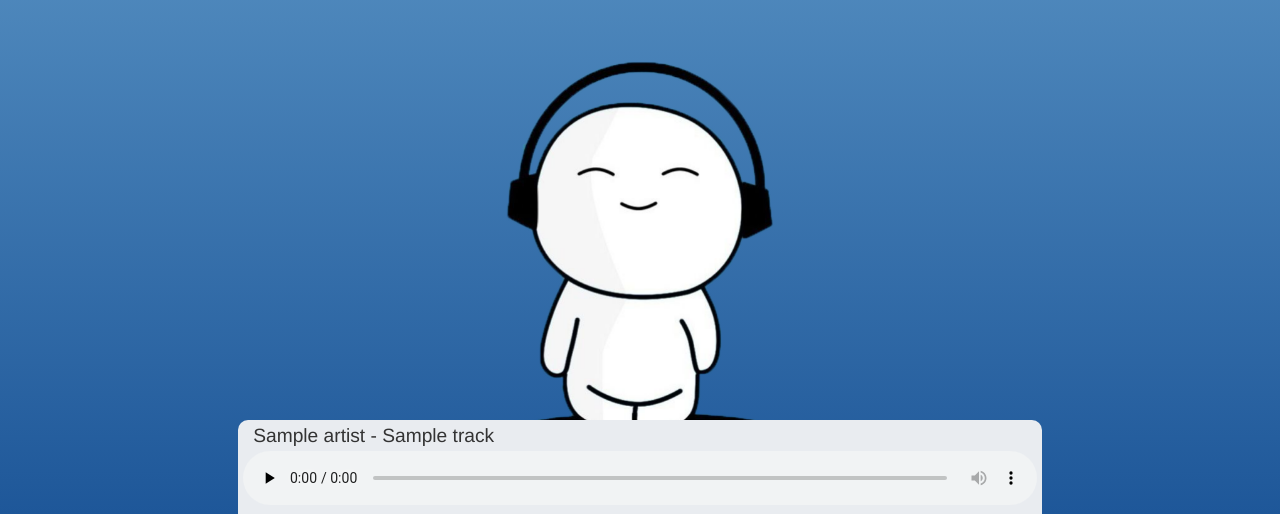
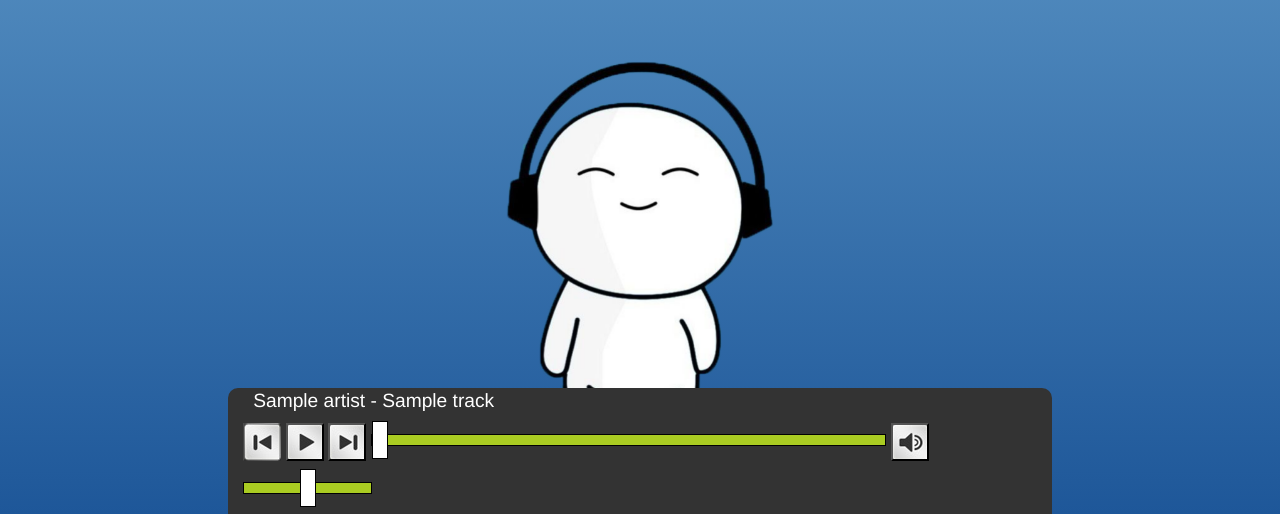
Before and after one commit to dimkonko/VkML-Flask, a Flask app: template templates/profile.html in a window 1280 px wide. Shown: the part 286-800 px from the top of the page. Run offline with Flask 2, Linux system fonts and the light colour scheme; the template is opened without the code that fills it: most values are stand-ins (such as "Sample title", 1, 10 or a date in 2020).

Commit message:
Reworked player

```diff
--- a/app.py
+++ b/app.py
@@ -62,7 +62,7 @@ def profile():
 		audio_count - Total audio tracks
 	"""
 	req_data = vkapi.get_audio(session["user"]["user_id"],
-		session["user"]["access_token"])
+		session["user"]["access_token"], count=5)
 	if "error" in req_data:
 		print "Error in get_audio:"
 		print req_data
--- a/etc/vkapi.py
+++ b/etc/vkapi.py
@@ -39,7 +39,6 @@ def get_albums(owner_id, access_token):
 	"""
 	url_args = locals()
 	url = build_url("https://api.vk.com", "/method/audio.getAlbums", url_args)
-	print "getAlbums:", url
 	r = requests.post(url)
 	req_data = json.loads(r.text)
 	return req_data
--- /dev/null
+++ b/static/css/player.css
@@ -0,0 +1,59 @@
+.player_button {
+	width: 38px;
+	height: 38px;
+	background-repeat: none;
+}
+
+.player_prev {
+	background: url("../img/icons.png") -212px -1px;
+}
+.player_play {
+	background: url("../img/icons.png") -1px -1px;
+}
+.player_pause {
+	background: url('../img/icons.png') -71px -1px;
+}
+.player_next {
+	background: url("../img/icons.png") -139px -1px;
+}
+#player_range {
+	width: 65%;
+}
+.player_volume {
+	background: url("../img/icons.png") -1px -108px;
+}
+.player_volume_range {
+	width: 100px;
+}
+
+#player_title {
+	width: 100%;
+	color: white;
+}
+
+.player_wrapp {
+	position: fixed;
+	background-color: #E9ECF0;
+	z-index: 2;
+	padding: 5px;
+	width: 62%;
+	bottom: 0;
+	left: 0;
+	right: 0;
+	margin: auto;
+	border-top-left-radius: 10px;
+	border-top-right-radius: 10px;
+	float: left;
+	background-color: #333333;
+	padding: 2px 15px;
+}
+.player_track {
+	margin-bottom: 4px;
+	padding-left: 10px;
+	font-size: 1.2em;
+	color: #333333;
+}
+.player {
+	width: 100%;
+	background-color: #E9ECF0;
+}
--- /dev/null
+++ b/static/css/player_scrubber.css
@@ -0,0 +1,78 @@
+.player_scrubber {
+	-webkit-appearance: none;
+	margin: 18px 0;
+}
+.player_scrubber:focus {
+	outline: none;
+}
+.player_scrubber::-webkit-slider-runnable-track {
+	width: 100%;
+	height: 12px;
+	cursor: pointer;
+	animate: 0.2s;
+	background: #ac2;
+	border: 0.1px solid #010101;
+}
+.player_scrubber::-webkit-slider-thumb {
+	border: 1px solid #000000;
+	height: 38px;
+	width: 16px;
+	background: #ffffff;
+	cursor: pointer;
+	-webkit-appearance: none;
+	margin-top: -14px;
+}
+
+.player_scrubber::-moz-range-track {
+	width: 100%;
+	height: 8.4px;
+	cursor: pointer;
+	animate: 0.2s;
+	background: #3071a9;
+	border: 0.1px solid #010101;
+}
+.player_scrubber::-moz-range-thumb {
+	border: 1px solid #000000;
+	height: 36px;
+	width: 16px;
+	border-radius: 3px;
+	background: #ffffff;
+	cursor: pointer;
+}
+.player_scrubber::-ms-track {
+	width: 100%;
+	height: 8.4px;
+	cursor: pointer;
+	animate: 0.2s;
+	background: transparent;
+	border-color: transparent;
+	border-width: 16px 0;
+	color: transparent;
+}
+.player_scrubber::-ms-fill-lower {
+	background: #2a6495;
+	border: 0.2px solid #010101;
+	border-radius: 2.6px;
+	box-shadow: 1px 1px 1px #000000, 0px 0px 1px #0d0d0d;
+}
+.player_scrubber::-ms-fill-upper {
+	background: #3071a9;
+	border: 0.2px solid #010101;
+	border-radius: 2.6px;
+	box-shadow: 1px 1px 1px #000000, 0px 0px 1px #0d0d0d;
+}
+.player_scrubber::-ms-thumb {
+	box-shadow: 1px 1px 1px #000000, 0px 0px 1px #0d0d0d;
+	border: 1px solid #000000;
+	height: 36px;
+	width: 16px;
+	border-radius: 3px;
+	background: #ffffff;
+	cursor: pointer;
+}
+.player_scrubber:focus::-ms-fill-lower {
+  background: #3071a9;
+}
+.player_scrubber:focus::-ms-fill-upper {
+  background: #367ebd;
+}
--- a/static/css/profile.css
+++ b/static/css/profile.css
@@ -9,31 +9,6 @@
 	position: fixed;
 	float: left;
 	margin: 20px;
-}
-
-/* Player */
-.player_wrapper {
-	position: fixed;
-	background-color: #E9ECF0;
-	z-index: 2;
-	padding: 5px;
-	width: 62%;
-	bottom: 0;
-	left: 0;
-	right: 0;
-	margin: auto;
-	border-top-left-radius: 10px;
-	border-top-right-radius: 10px;
-}
-.player_track {
-	margin-bottom: 4px;
-	padding-left: 10px;
-	font-size: 1.2em;
-	color: #333333;
-}
-.player {
-	width: 100%;
-	background-color: #E9ECF0;
 }
 
 /* Track list */
--- a/templates/profile.html
+++ b/templates/profile.html
@@ -3,6 +3,8 @@
 
 {% block head %}
 	<link rel="stylesheet" href="static/css/button.css">
+	<link rel="stylesheet" href="static/css/player_scrubber.css">
+	<link rel="stylesheet" href="static/css/player.css">
 	<link rel="stylesheet" href="static/css/profile.css">
 
 	<script src="static/js/jquery-1.11.0.min.js"></script>
@@ -12,17 +14,24 @@
 <div class="menu_buttons">
 	<a class="btn" href="/logout">Logout</a>
 </div>
-<div class="player_wrapper">
-	<div id="player_track" class="player_track">{{ track_list[0].artist }} - {{ track_list[0].title }}</div>
-	<audio id="player" class="player" src="{{ track_list[0].url }}" controls preload="none">
-		Your browser doesn't support this player :(
-	</audio>
+<div class="player_wrapp">
+	<!-- <div class="player_div"> -->
+		<div id="player_title" class="player_track"></div>
+		<input id="player_prev" class="player_button player_prev" type="button" disabled="true" />
+		<input id="player_play" class="player_button player_play" type="button" />
+		<input id="player_next" class="player_button player_next" type="button" />
+		<input id="player_range" class="player_scrubber" type="range" min="0" max="100" step="1" value="0" />
+		<input id="player_volume" class="player_button player_volume" type="button" />
+		<input id="player_volume_range" class="player_scrubber" type="range" min="0" max="100" step="1" />
+		<audio id="player"preload="none">
+			Your browser doesn't support this player :(
+		</audio>
+	<!-- </div> -->
 </div>
 <div class="wrapper">
-
-	<ul class="track_list">
+	<ul id="track_list" class="track_list">
 		{% for track in track_list %}
-		<li class="track" data-track-url="{{ track.url }}">
+		<li class="track">
 			<div class="play_img  play_img_not_playing"></div>
 			<span class='track_title'>{{ track.artist }} - {{ track.title }}</span>
 			<a role='button' class="download_but" href="{{ track.url }}" download="{{ track.artist }} - {{ track.title }}">
@@ -33,6 +42,6 @@
 	</ul>
 
 	<!-- Scripts for faster loading -->
-	<script src="static/js/dynamic_player.js"></script>
+	<script src="static/js/player.js"></script>
 </div>
 {% endblock %}
```
Also changed, not shown: static/js/player.js (added, +250 -0 lines), static/img/icons.png (added), 1 other file.
